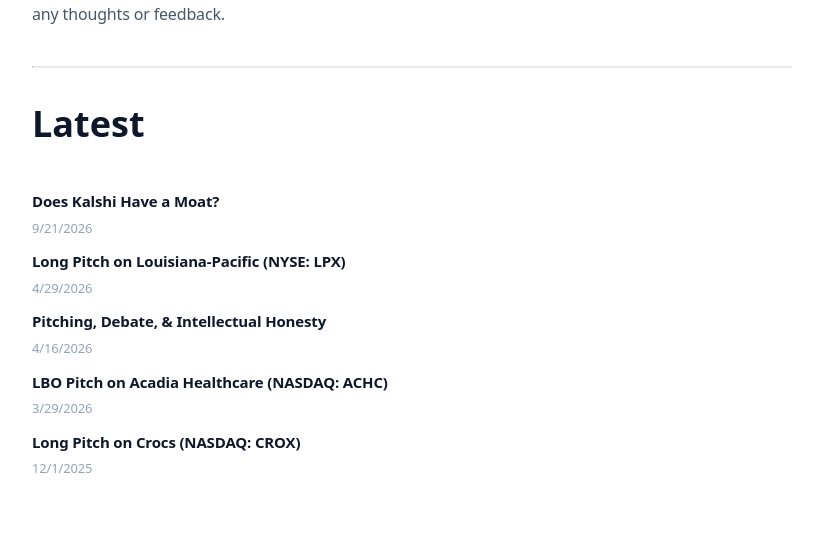
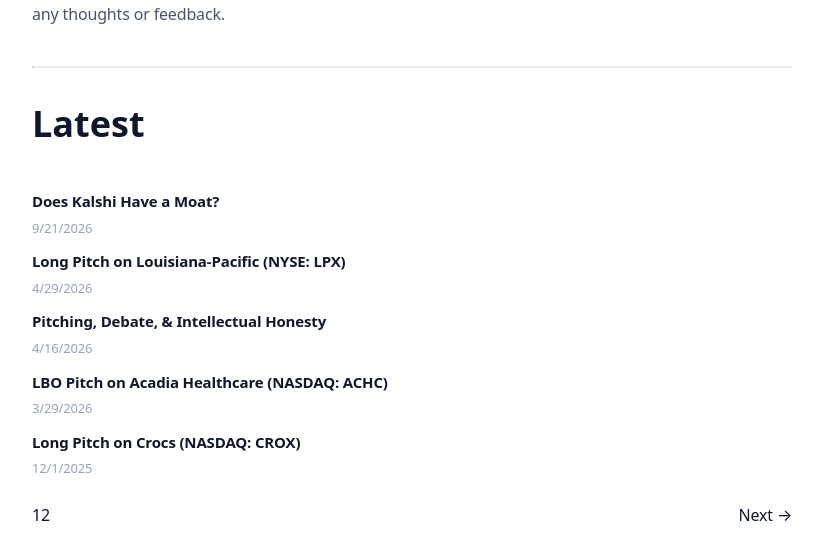
Before and after one commit to pranavgoli9/my-blog, a Next.js app: page / in a window 1280 px wide. Shown: the part 216-776 px from the top of the page, without its empty margins (228-1051 px from the left). Built offline with nearby package versions, Linux system fonts and the light colour scheme.

Commit message:
Update page.tsx

```diff
--- a/src/app/page.tsx
+++ b/src/app/page.tsx
@@ -1,5 +1,7 @@
 import Link from "next/link";
 import { getLatestWritingItems } from "@/lib/content";
+
+const PAGE_SIZE = 5;
 
 function formatShortDate(isoDate: string) {
   // Expecting yyyy-mm-dd. Format as M/D/YYYY (no leading zeros).
@@ -9,8 +11,24 @@
   return `${Number(mm)}/${Number(dd)}/${yyyy}`;
 }
 
-export default function HomePage() {
-  const latestWriting = getLatestWritingItems().slice(0, 5);
+function pageHref(n: number) {
+  return n === 1 ? "/" : `/?page=${n}`;
+}
+
+export default async function HomePage({
+  searchParams,
+}: {
+  searchParams: Promise<{ page?: string }>;
+}) {
+  const { page } = await searchParams;
+
+  const allItems = getLatestWritingItems();
+  const totalPages = Math.max(1, Math.ceil(allItems.length / PAGE_SIZE));
+  const requested = Math.floor(Number(page)) || 1;
+  const currentPage = Math.min(Math.max(1, requested), totalPages);
+
+  const start = (currentPage - 1) * PAGE_SIZE;
+  const latestWriting = allItems.slice(start, start + PAGE_SIZE);
 
   return (
     <>
@@ -40,6 +58,32 @@
             </li>
           ))}
         </ul>
+
+        {totalPages > 1 && (
+          <nav className="pagination" aria-label="Latest pages">
+            <div className="paginationNumbers">
+              {Array.from({ length: totalPages }, (_, i) => i + 1).map((n) =>
+                n === currentPage ? (
+                  <span key={n} className="pageNumber active" aria-current="page">
+                    {n}
+                  </span>
+                ) : (
+                  <Link key={n} href={pageHref(n)} scroll={false} className="pageNumber">
+                    {n}
+                  </Link>
+                )
+              )}
+            </div>
+            <div className="paginationArrows">
+              {currentPage > 1 && (
+                <Link href={pageHref(currentPage - 1)} scroll={false}>← Prev</Link>
+              )}
+              {currentPage < totalPages && (
+                <Link href={pageHref(currentPage + 1)} scroll={false}>Next →</Link>
+              )}
+            </div>
+          </nav>
+        )}
       </section>
     </>
   );
```
